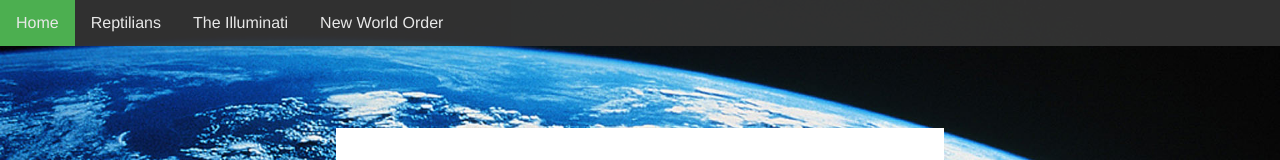
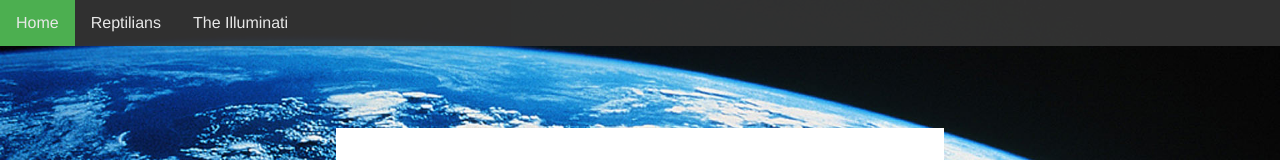
Before and after one commit to anavarroh/anavarroh.github.io, a plain HTML site: page index.html in a window 1280 px wide. Shown: the top 160 px of the page. Drawn offline with nearby package versions, Linux system fonts and the light colour scheme.

Commit message:
Update navbar.html

```diff
--- a/common/navbar.html
+++ b/common/navbar.html
@@ -8,7 +8,7 @@
     <li class="navbar">
         <a href="/underConstruction.html" id="Go" id="default">The Illuminati</a>
     </li>
-    <li class="navbar">
+    <!--<li class="navbar">
         <a href="/underConstruction.html" id="Go" id="default">New World Order</a>
-    </li>
+    </li>-->
 </ul>
```
